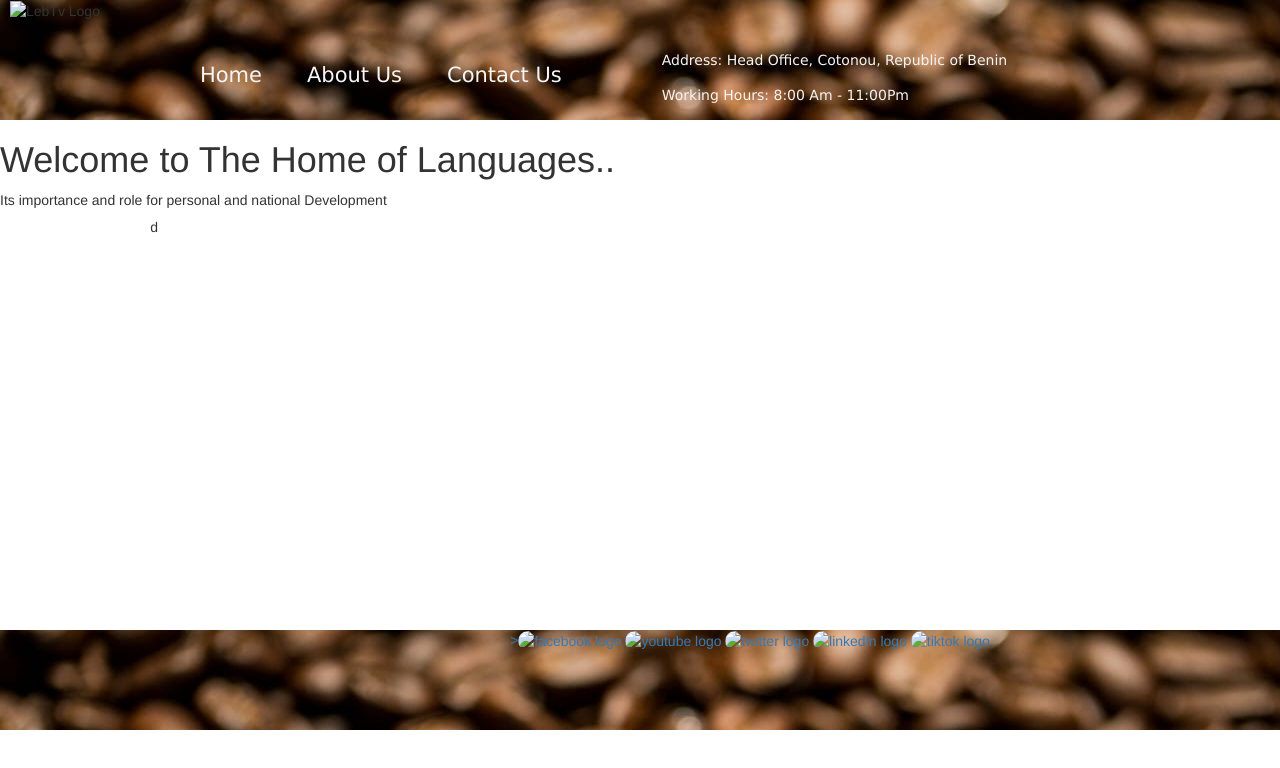
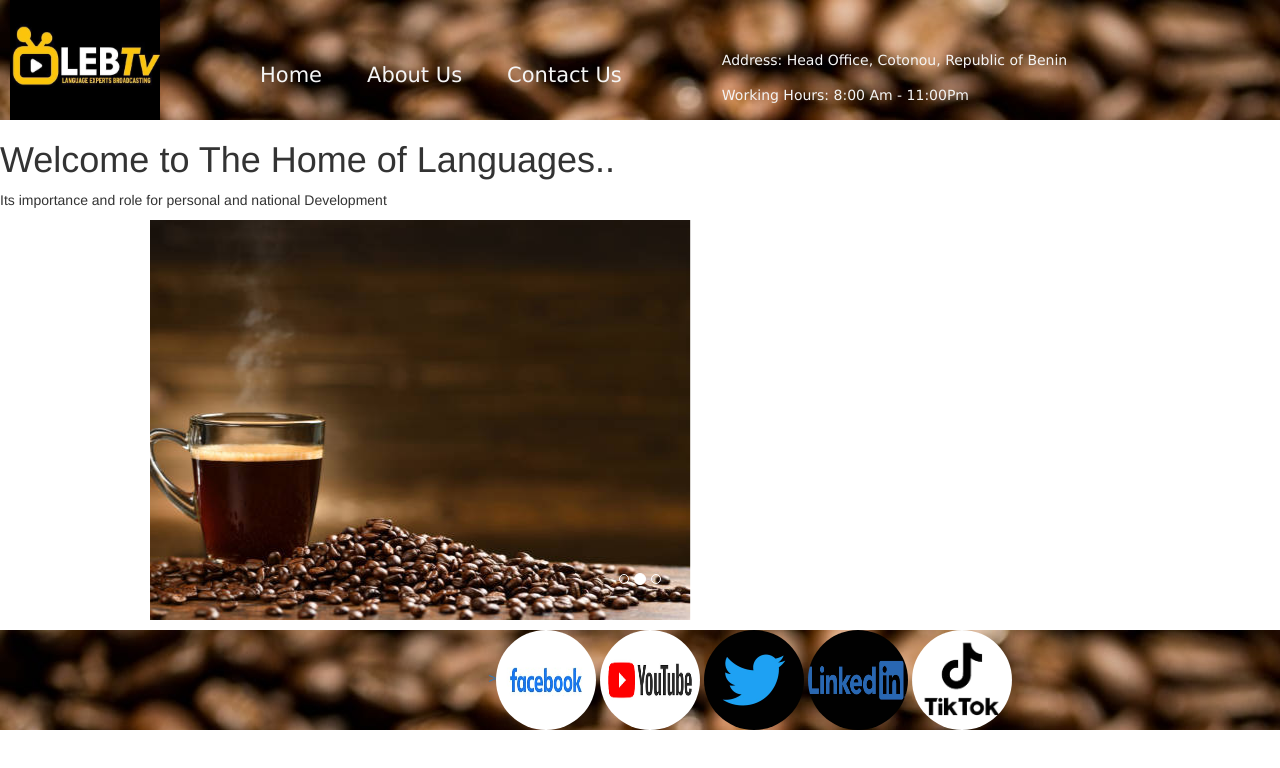
Before and after one commit to omoakinphilip/lebtvv, a plain HTML site: page index.html in a window 1280 px wide. Shown: the top 768 px of the page. Drawn offline with nearby package versions, Linux system fonts and the light colour scheme; files that its build step writes are made by us from their sources; files whose address does not match are found by name.

Commit message:
Update index.html

```diff
--- a/index.html
+++ b/index.html
@@ -4,7 +4,7 @@
     <meta charset="UTF-8" />
     <meta http-equiv="X-UA-Compatible" content="IE=edge" />
     <meta name="viewport" content="width=device-width, initial-scale=1.0" />
-    <link rel="stylesheet" href="css/index.css" />
+    <link rel="stylesheet" href="index.css" />
     <link
       rel="stylesheet"
       href="https://maxcdn.bootstrapcdn.com/bootstrap/3.4.1/css/bootstrap.min.css"
@@ -16,7 +16,7 @@
   <body>
     <div class="header-container-wrapper">
       <div class="header-logo">
-        <img class="logo" src="images/LebtvLogo.jpeg" alt="LebTv Logo" />
+        <img class="logo" src="LebtvLogo.jpeg" alt="LebTv Logo" />
       </div>
       <div class="header-menu">
         <p><a href="index.html">Home</a></p>
@@ -44,15 +44,15 @@
       <!-- Wrapper for slides -->
       <div class="carousel-inner">
         <div class="item active">
-          <img src="../images/cafe.jpeg" alt="BgGround" />
+          <img src="cafe.jpeg" alt="BgGround" />
         </div>
 
         <div class="item">
-          <img src="../images/cafe3.jpeg" alt="BgGround" />
+          <img src="cafe3.jpeg" alt="BgGround" />
         </div>
 
         <div class="item">
-          <img src="../images/cafe.jpeg" alt="BgGround" />
+          <img src="cafe.jpeg" alt="BgGround" />
         </div>
       </div>
 
@@ -74,35 +74,35 @@
           ><img
             style="width: 100px; height: 100px; border-radius: 50px"
             class="footer-image"
-            src="../images/facebook.jpeg"
+            src="facebook.jpeg"
             alt="facebook logo"
         /></a>
         <a href="https://www.youtube.com" target="_blank">
           <img
             style="width: 100px; height: 100px; border-radius: 50px"
             class="footer-image"
-            src="../images/youtube.jpeg"
+            src="youtube.jpeg"
             alt="youtube logo"
         /></a>
         <a href="https://www.twitter.com" target="_blank">
           <img
             style="width: 100px; height: 100px; border-radius: 50px"
             class="footer-image"
-            src="../images/twitter.jpeg"
+            src="twitter.jpeg"
             alt="twitter logo"
         /></a>
         <a href="https://www.linkedln.com" target="_blank">
           <img
             style="width: 100px; height: 100px; border-radius: 50px"
             class="footer-image"
-            src="../images/linkedln.jpeg"
+            src="linkedln.jpeg"
             alt="linkedln logo"
         /></a>
         <a href="https://www.tiktok.com" target="_blank">
           <img
             style="width: 100px; height: 100px; border-radius: 50px"
             class="footer-image"
-            src="../images/tiktok.jpeg"
+            src="tiktok.jpeg"
             alt="tiktok logo"
         /></a>
       </div>
```
